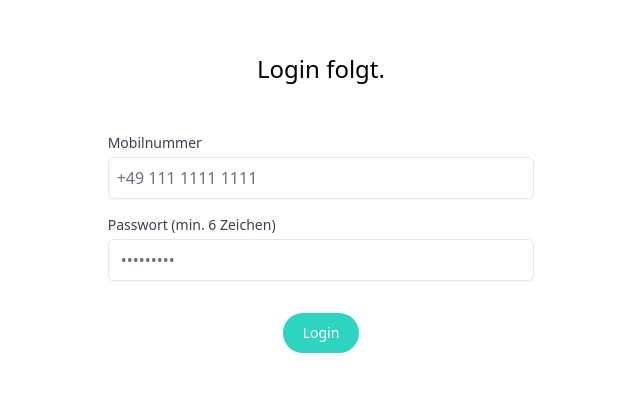
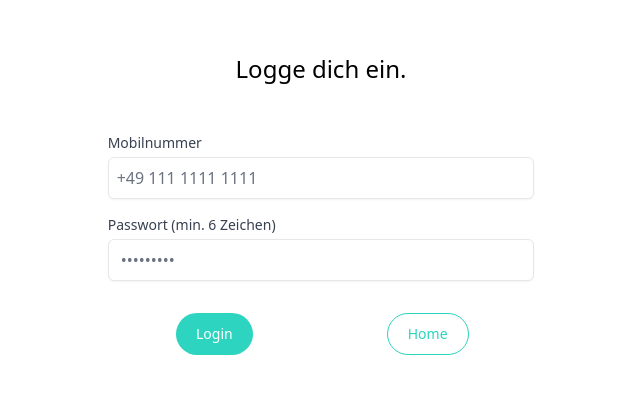
Before and after one commit to maroeplin/ba-katharina-webapp-supabase, a Next.js app: page /login in a window 1280 px wide. Shown: the part 171-564 px from the top of the page, without its empty margins (319-959 px from the left). Built offline with nearby package versions, Linux system fonts and the light colour scheme.

Commit message:
login functionality is now working

```diff
--- a/src/pages/index.js
+++ b/src/pages/index.js
@@ -16,7 +16,7 @@ export default function Home() {
   const [beschreibung, setBeschreibung] = useState("");
 
   //in den folgenden Hook kommt das object aus der Datenbank
-  const [stimmungObjekt, setStimmungObjekt] = useState([]);
+  const [datenset, setDatenset] = useState([]);
 
   /*hier soll gecheckt werden, ob der User eingelogged ist und zwar, wenn die Page geladen wurde (sofort, wenn das component geladen wurde)
 
@@ -52,7 +52,7 @@ export default function Home() {
         if (error) throw error;
 
         console.log("data: ", data);
-        setStimmungObjekt(data);
+        setDatenset(data);
       } catch (error) {
         console.log("error: ", error);
       }
@@ -65,17 +65,15 @@ export default function Home() {
 
   const addNewLink = async () => {
     try {
-      if (stimmung && beschreibung) {
+      if (beschreibung) {
         const { data, error } = await supabase.from("datenset").insert({
-          stimmung: stimmung,
-
           user_id: userId,
           beschreibung: beschreibung,
         });
         if (error) throw error;
         console.log("data", data);
-        if (stimmungObjekt) {
-          setStimmungObjekt([...data, ...setStimmungObjekt]);
+        if (datenset) {
+          setDatenset([...data, ...setDatenset]);
         }
       }
     } catch (error) {
@@ -103,6 +101,7 @@ export default function Home() {
 
           {isAuthenticated ? (
             <>
+            {console.log('datensetXX: ', datenset)}
               <div className="grid gap-2 pt-8 m-auto">
                 <select
                   id="stimmung"
@@ -146,10 +145,12 @@ export default function Home() {
                 </button>
 
               </div>
+
               <section>
-                {stimmungObjekt.length > 0 && (
+                <h1> TEST </h1>
+                {datenset.length > 0 && (
                   <div className="justify-center m-auto mt-12">
-                    {stimmungObjekt.map((object, index) => {
+                    {datenset.map((object, index) => {
                       return (
                         <div
                           key={index}
@@ -159,7 +160,7 @@ export default function Home() {
                         </div>
                       );
                     })}
-                    {console.log("stimmungObjekt", { stimmungObjekt })}
+                    {console.log("Datenset", { datenset })}
                   </div>
                 )}
               </section>
--- a/src/pages/login.js
+++ b/src/pages/login.js
@@ -3,10 +3,9 @@ import { useState } from "react";
 import supabase from "@/utils/supabase-client";
 
 export default function Login() {
-  const [token, setToken] = useState("");
   const [password, setPassword] = useState("");
   const [phone, setPhone] = useState("")
-  const [isRegistered, setIsRegistered] = useState(false);
+  const [isAuthenticated, setIsAuthenticated] = useState(false);
   const router = useRouter();
 
   async function loginWithPhone() {
@@ -16,26 +15,32 @@ export default function Login() {
           phone: phone,
           password: password,
         });
-        //error field
-        if (response.error) throw response.error;
+
         console.log("error: ", response.error);
         //data field
         const userId = response.data.user?.id;
         console.log("userId: ", userId);
         console.log("User wurde authentifiziert.");
-        setIsRegistered(true);
+        setIsAuthenticated(true);
         //zurück zur Startseite
         router.push("/");
       }
-    } catch {}
+    } catch (error) {
+      console.log('error: ', error);
+    }
+  }
+
+  const backToHome = () => {
+    router.push("/")
   }
 
   return (
     <div className="items-center content-center justify-center w-2/3 max-w-6xl pt-32 m-auto text-center md:w-1/3 md:max-w-1/3">
-      {!isRegistered ? (
+      {console.log('Authentifiziert?', isAuthenticated)}
+      {!isAuthenticated ? (
         <>
           <div className="pt-24 pb-8 md:w-full">
-            <h1 className="text-2xl text-center">Login folgt.</h1>
+            <h1 className="text-2xl text-center">Logge dich ein.</h1>
           </div>
 
           <label
@@ -49,18 +54,19 @@ export default function Login() {
               type="phone"
               name="phone"
               id="phone"
-              title="Das Passwort sollte mindestens 6 Zeichen lang sein."
+              title="Die Mobilnummer sollte im Schema +49 111 1111 1111 eingegeben werden."
               required
-              minLength="6"
+              minLength="12"
               className={
-                password?.length <= 6
+                phone?.length <= 12
                   ? "block w-full border border-gray-200 rounded-md shadow-sm focus:border-red-500 focus:ring-red-500 p-2"
                   : "block w-full border border-teal-400 rounded-md shadow-sm focus:border-teal-500 focus:ring-teal-500 p-2"
               }
               placeholder="+49 111 1111 1111"
-              onChange={(e) => setPassword(e.target.value)}
+              onChange={(e) => setPhone(e.target.value)}
             ></input>
           </div>
+
           <label
             htmlFor="password"
             className="block mt-4 text-sm font-medium text-left text-gray-700"
@@ -82,9 +88,10 @@ export default function Login() {
                   : "block w-full border border-teal-400 rounded-md shadow-sm focus:border-teal-500 focus:ring-teal-500"
               }
               placeholder="•••••••••"
-              onChange={(e) => setPhone(e.target.value)}
+              onChange={(e) => setPassword(e.target.value)}
             ></input>
           </div>
+          <div className="grid md:grid-cols-2">
           <button
             type="button"
             className="text-white bg-teal-400 hover:bg-bg-teal-700 focus:outline-none focus:ring-4 focus:ring-bg-teal-200 font-medium rounded-full text-sm px-5 py-2.5 text-center mb-2 dark:bg-teal-400 dark:hover:bg-teal-700 dark:focus:ring-bg-teal-700 m-auto mt-8"
@@ -92,6 +99,15 @@ export default function Login() {
           >
             Login
           </button>
+
+          <button
+            type="button"
+            className="text-teal-400  hover:bg-bg-teal-700 border border-teal-400 focus:outline-none focus:ring-4 focus:ring-bg-teal-200 font-medium rounded-full text-sm px-5 py-2.5 text-center mb-2 dark:hover:bg-teal-700 dark:focus:ring-bg-teal-700 m-auto mt-8"
+            onClick={backToHome}
+          >
+            Home
+          </button>
+          </div>
         </>
       ) : (
         <div className="pt-24">
```
